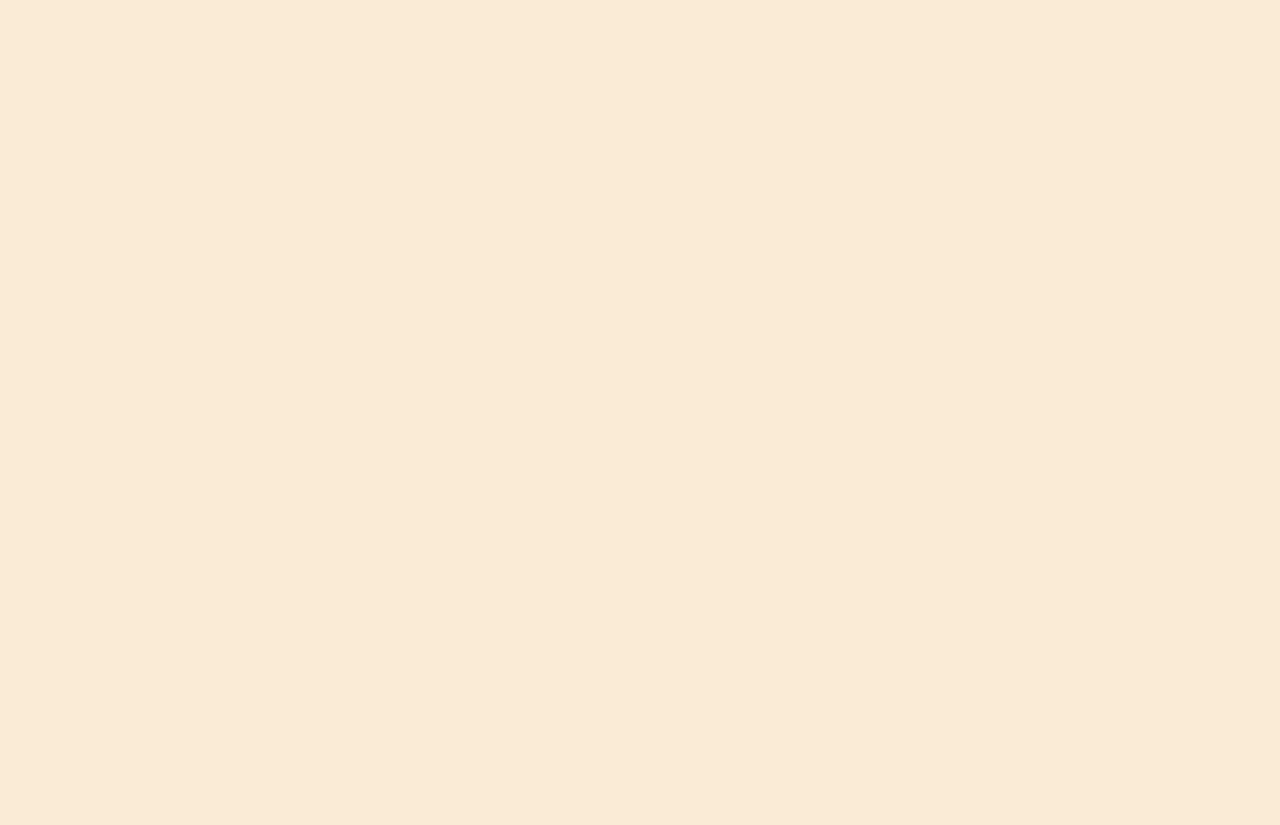
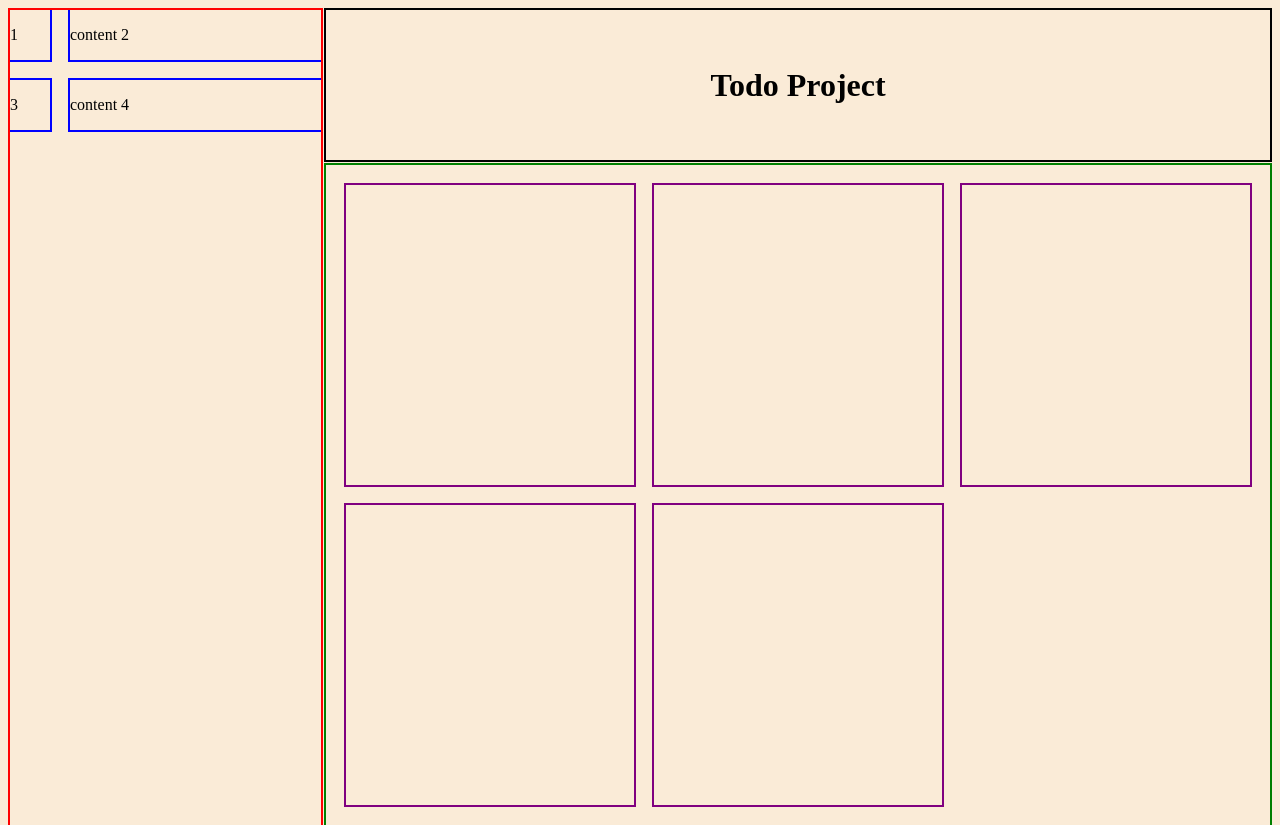
Before and after one commit to MiltonTomasino/todo-list, a website built with webpack: page src/template.html in a window 1280 px wide. Before the commit the page ends 800 px from the top, so only its background shows below. Built offline with nearby package versions, Linux system fonts and the light colour scheme.

Commit message:
Create Basic Layout of Webpage
Using Grid to create the basic layout of the page so that each element
is neatly aligned and where I want them to be.

```diff
--- a/src/style.css
+++ b/src/style.css
@@ -1,3 +1,62 @@
+* {
+    margin: 0;
+    padding: 0;
+    box-sizing: border-box;
+}
+
 body {
     background-color: antiquewhite;
 }
+
+.container {
+    display: grid;
+    grid-template-columns: repeat(4, 1fr);
+    grid-template-rows: 150px;
+    height: 100vh;
+    padding: 10px;
+    gap: 5px;
+}
+
+.side-bar {
+    outline: 2px solid red;
+    grid-row: 1/ 5;
+
+    display: grid;
+    grid-template-columns: 40px 1fr;
+    grid-auto-rows: 50px;
+    gap: 20px;
+
+    list-style: none;
+}
+
+.side-bar > .sidebar-content {
+    outline: 2px solid blue;
+    align-content: center;
+}
+
+.header {
+    outline: 2px solid black;
+    grid-column: 2 / 5;
+    grid-row: 1/ 2;
+
+    align-content: center;
+    text-align: center;
+}
+
+.main {
+    outline: 2px solid green;
+    grid-row: 2/ 5;
+    grid-column: 2 / 5;
+
+    display: grid;
+    grid-template-columns: repeat(auto-fill, minmax(250px, 1fr));
+    grid-auto-rows: 300px;
+
+    padding: 20px;
+    gap: 20px;
+
+}
+
+.main > .card {
+    outline: 2px solid purple;
+}
--- a/src/template.html
+++ b/src/template.html
@@ -6,6 +6,23 @@
     <title>Todo</title>
 </head>
 <body>
-
+    <div class="container">
+        <ul class="side-bar">
+            <li class="sidebar-content">1</li>
+            <li class="sidebar-content">content 2</li>
+            <li class="sidebar-content">3</li>
+            <li class="sidebar-content">content 4</li>
+        </ul>
+        <div class="header">
+            <h1>Todo Project</h1>
+        </div>
+        <div class="main">
+            <div class="card"></div>
+            <div class="card"></div>
+            <div class="card"></div>
+            <div class="card"></div>
+            <div class="card"></div>
+        </div>
+    </div>
 </body>
 </html>
```
